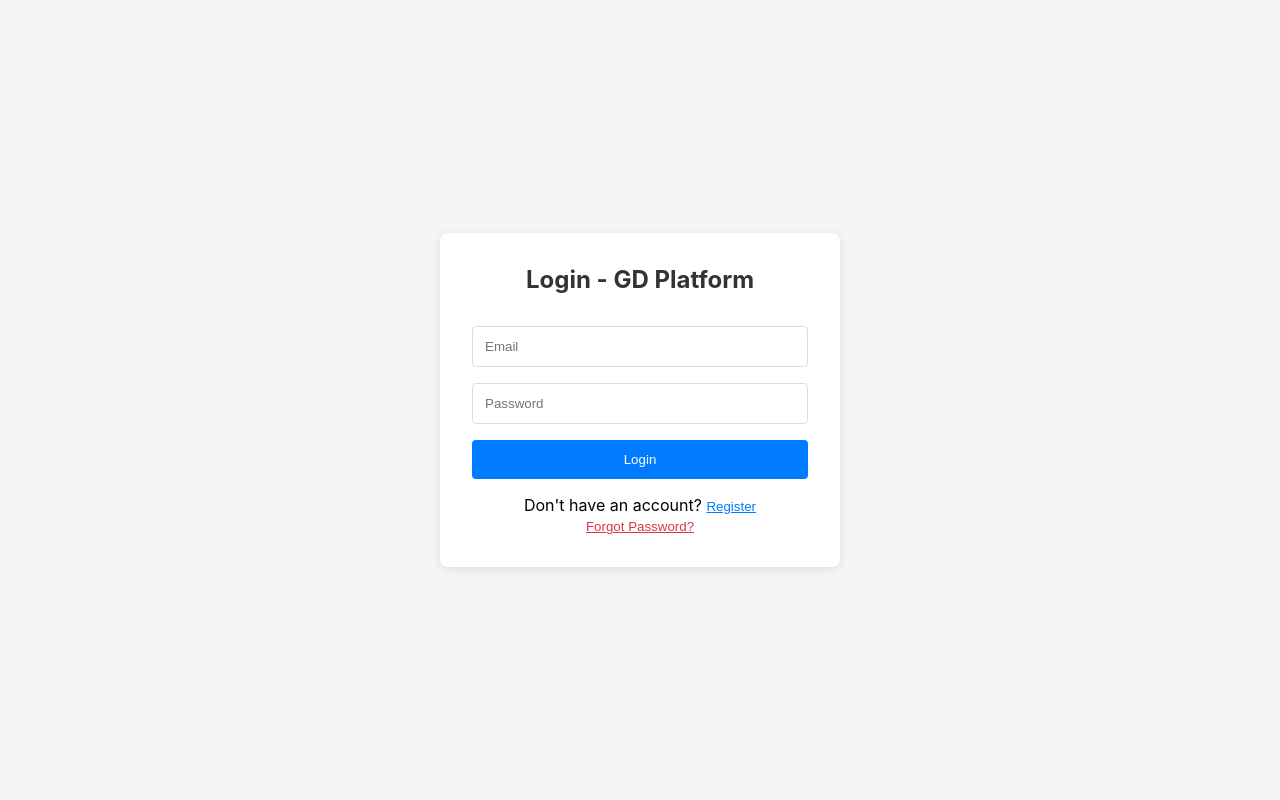
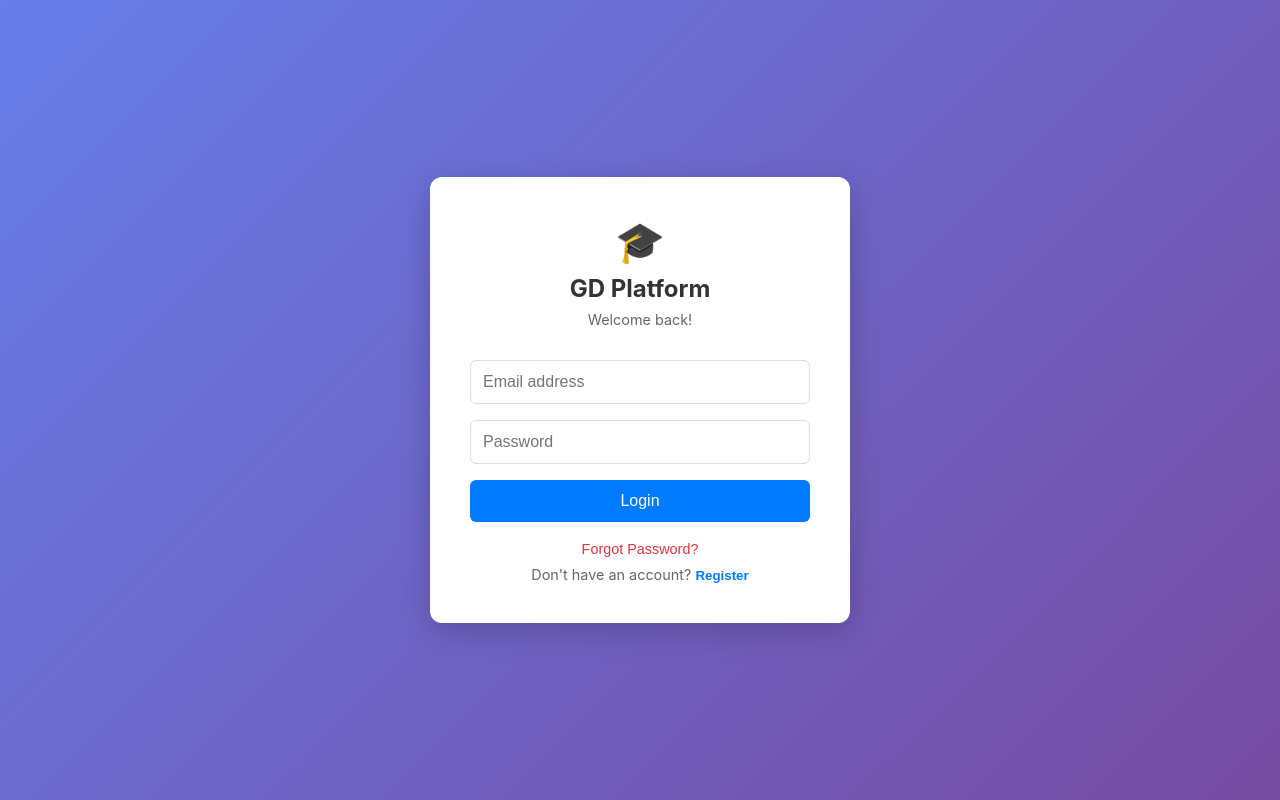
Before and after one commit to hallikerijaved/Vision-Meet, a React (Create React App) app in the folder frontend/: page /login in a window 1280 px wide. Built offline with nearby package versions, Linux system fonts and the light colour scheme; no server answers.

Commit message:
Update Login.js

```diff
--- a/frontend/src/pages/Login.js
+++ b/frontend/src/pages/Login.js
@@ -2,160 +2,231 @@ import React, { useState } from 'react';
 import { auth } from '../utils/api';
 
 const Login = ({ setUser }) => {
-  const [isLogin, setIsLogin] = useState(true);
-  const [showForgotPassword, setShowForgotPassword] = useState(false);
-  const [showOTPStep, setShowOTPStep] = useState(false);
+  const [mode, setMode] = useState('login'); // 'login' | 'register' | 'forgot'
+  const [step, setStep] = useState(1); // register: 1=details, 2=otp
   const [formData, setFormData] = useState({ name: '', email: '', password: '', otp: '' });
   const [error, setError] = useState('');
   const [message, setMessage] = useState('');
+  const [loading, setLoading] = useState(false);
 
-  const sendOTP = async () => {
-    if (!formData.email) {
-      setError('Please enter your email');
+  const reset = (newMode) => {
+    setMode(newMode);
+    setStep(1);
+    setError('');
+    setMessage('');
+    setFormData({ name: '', email: '', password: '', otp: '' });
+  };
+
+  const handleSendOTP = async () => {
+    if (!formData.name || !formData.email || !formData.password) {
+      setError('Please fill in all fields');
       return;
     }
-
+    setLoading(true);
+    setError('');
     try {
-      const response = await auth.sendOTP(formData.email);
-      if (response.data.otp) {
-        // Fallback mode - email failed
-        setMessage(`Email failed. Your OTP: ${response.data.otp}`);
-      } else {
-        // Success - email sent
-        setMessage('OTP sent to your email! Check your inbox.');
-      }
-      setShowOTPStep(true);
-    } catch (error) {
-      setError(error.response?.data?.message || 'Failed to send OTP');
+      await auth.sendOTP(formData.email);
+      setMessage(`OTP sent to ${formData.email} — check your inbox`);
+      setStep(2);
+    } catch (err) {
+      setError(err.response?.data?.message || 'Failed to send OTP');
+    } finally {
+      setLoading(false);
     }
   };
 
-  const handleSubmit = async (e) => {
+  const handleRegister = async (e) => {
     e.preventDefault();
+    if (!formData.otp) { setError('Enter the OTP'); return; }
+    setLoading(true);
     setError('');
-    setMessage('');
-
     try {
-      if (showForgotPassword) {
-        const response = await auth.forgotPassword(formData.email);
-        setMessage(`Reset link: ${response.data.resetLink}`);
-        console.log('Reset Link:', response.data.resetLink);
-        return;
-      }
-
-      if (!isLogin && !showOTPStep) {
-        // For registration, first send OTP
-        sendOTP();
-        return;
-      }
-
-      const response = isLogin
-        ? await auth.login({ email: formData.email, password: formData.password })
-        : await auth.register(formData);
-
+      const response = await auth.register(formData);
       localStorage.setItem('token', response.data.token);
       localStorage.setItem('user', JSON.stringify(response.data.user));
       setUser(response.data.user);
-    } catch (error) {
-      const errorMessage = error.response?.data?.message || 'Connection error';
-      setError(errorMessage);
+    } catch (err) {
+      setError(err.response?.data?.message || 'Registration failed');
+    } finally {
+      setLoading(false);
     }
   };
 
+  const handleLogin = async (e) => {
+    e.preventDefault();
+    setLoading(true);
+    setError('');
+    try {
+      const response = await auth.login({ email: formData.email, password: formData.password });
+      localStorage.setItem('token', response.data.token);
+      localStorage.setItem('user', JSON.stringify(response.data.user));
+      setUser(response.data.user);
+    } catch (err) {
+      setError(err.response?.data?.message || 'Invalid credentials');
+    } finally {
+      setLoading(false);
+    }
+  };
+
+  const handleForgot = async (e) => {
+    e.preventDefault();
+    setLoading(true);
+    setError('');
+    try {
+      const response = await auth.forgotPassword(formData.email);
+      setMessage(`Reset link sent! Check your email.`);
+    } catch (err) {
+      setError(err.response?.data?.message || 'Failed to send reset link');
+    } finally {
+      setLoading(false);
+    }
+  };
+
+  const inputStyle = {
+    width: '100%', padding: '0.75rem', marginBottom: '1rem',
+    border: '1px solid #ddd', borderRadius: '6px', fontSize: '1rem',
+    boxSizing: 'border-box'
+  };
+
+  const btnStyle = {
+    width: '100%', padding: '0.75rem', background: '#007bff',
+    color: 'white', border: 'none', borderRadius: '6px',
+    cursor: loading ? 'not-allowed' : 'pointer', fontSize: '1rem',
+    opacity: loading ? 0.7 : 1
+  };
+
   return (
-    <div style={{ minHeight: '100vh', display: 'flex', alignItems: 'center', justifyContent: 'center', background: '#f5f5f5' }}>
-      <div style={{ background: 'white', padding: '2rem', borderRadius: '8px', boxShadow: '0 2px 10px rgba(0,0,0,0.1)', width: '400px' }}>
-        <h2 style={{ textAlign: 'center', marginBottom: '2rem', color: '#333' }}>
-          {showForgotPassword ? 'Reset Password' : (isLogin ? 'Login' : 'Register')} - GD Platform
-        </h2>
+    <div style={{ minHeight: '100vh', display: 'flex', alignItems: 'center', justifyContent: 'center', background: 'linear-gradient(135deg, #667eea 0%, #764ba2 100%)' }}>
+      <div style={{ background: 'white', padding: '2.5rem', borderRadius: '12px', boxShadow: '0 8px 32px rgba(0,0,0,0.2)', width: '420px' }}>
 
-        {error && <div style={{ color: 'red', marginBottom: '1rem', textAlign: 'center' }}>{error}</div>}
-        {message && <div style={{ color: 'green', marginBottom: '1rem', textAlign: 'center' }}>{message}</div>}
+        {/* Header */}
+        <div style={{ textAlign: 'center', marginBottom: '2rem' }}>
+          <div style={{ fontSize: '2.5rem', marginBottom: '0.5rem' }}>🎓</div>
+          <h2 style={{ margin: 0, color: '#333' }}>GD Platform</h2>
+          <p style={{ color: '#666', margin: '0.5rem 0 0 0', fontSize: '0.9rem' }}>
+            {mode === 'login' && 'Welcome back!'}
+            {mode === 'register' && (step === 1 ? 'Create your account' : 'Verify your email')}
+            {mode === 'forgot' && 'Reset your password'}
+          </p>
+        </div>
 
-        <form onSubmit={handleSubmit}>
-          {!isLogin && !showForgotPassword && (
+        {error && (
+          <div style={{ background: '#f8d7da', color: '#721c24', padding: '0.75rem', borderRadius: '6px', marginBottom: '1rem', fontSize: '0.9rem', textAlign: 'center' }}>
+            ❌ {error}
+          </div>
+        )}
+        {message && (
+          <div style={{ background: '#d4edda', color: '#155724', padding: '0.75rem', borderRadius: '6px', marginBottom: '1rem', fontSize: '0.9rem', textAlign: 'center' }}>
+            ✅ {message}
+          </div>
+        )}
+
+        {/* LOGIN */}
+        {mode === 'login' && (
+          <form onSubmit={handleLogin}>
+            <input type="email" placeholder="Email address" value={formData.email}
+              onChange={(e) => setFormData({ ...formData, email: e.target.value })}
+              style={inputStyle} required />
+            <input type="password" placeholder="Password" value={formData.password}
+              onChange={(e) => setFormData({ ...formData, password: e.target.value })}
+              style={inputStyle} required />
+            <button type="submit" style={btnStyle} disabled={loading}>
+              {loading ? 'Logging in...' : 'Login'}
+            </button>
+            <div style={{ textAlign: 'center', marginTop: '1rem' }}>
+              <button type="button" onClick={() => reset('forgot')}
+                style={{ background: 'none', border: 'none', color: '#dc3545', cursor: 'pointer', fontSize: '0.9rem' }}>
+                Forgot Password?
+              </button>
+            </div>
+            <div style={{ textAlign: 'center', marginTop: '0.5rem', color: '#666', fontSize: '0.9rem' }}>
+              Don't have an account?{' '}
+              <button type="button" onClick={() => reset('register')}
+                style={{ background: 'none', border: 'none', color: '#007bff', cursor: 'pointer', fontWeight: 'bold' }}>
+                Register
+              </button>
+            </div>
+          </form>
+        )}
+
+        {/* REGISTER - Step 1: Fill details */}
+        {mode === 'register' && step === 1 && (
+          <div>
+            <input type="text" placeholder="Full Name" value={formData.name}
+              onChange={(e) => setFormData({ ...formData, name: e.target.value })}
+              style={inputStyle} />
+            <input type="email" placeholder="Email address" value={formData.email}
+              onChange={(e) => setFormData({ ...formData, email: e.target.value })}
+              style={inputStyle} />
+            <input type="password" placeholder="Password" value={formData.password}
+              onChange={(e) => setFormData({ ...formData, password: e.target.value })}
+              style={inputStyle} />
+            <button onClick={handleSendOTP} style={btnStyle} disabled={loading}>
+              {loading ? 'Sending OTP...' : '📧 Send OTP to Email'}
+            </button>
+            <div style={{ textAlign: 'center', marginTop: '1rem', color: '#666', fontSize: '0.9rem' }}>
+              Already have an account?{' '}
+              <button type="button" onClick={() => reset('login')}
+                style={{ background: 'none', border: 'none', color: '#007bff', cursor: 'pointer', fontWeight: 'bold' }}>
+                Login
+              </button>
+            </div>
+          </div>
+        )}
+
+        {/* REGISTER - Step 2: Enter OTP */}
+        {mode === 'register' && step === 2 && (
+          <form onSubmit={handleRegister}>
+            <div style={{ textAlign: 'center', marginBottom: '1.5rem' }}>
+              <div style={{ fontSize: '3rem' }}>📬</div>
+              <p style={{ color: '#555', margin: '0.5rem 0 0 0' }}>
+                We sent a 6-digit OTP to<br />
+                <strong style={{ color: '#007bff' }}>{formData.email}</strong>
+              </p>
+            </div>
             <input
               type="text"
-              placeholder="Full Name"
-              value={formData.name}
-              onChange={(e) => setFormData({ ...formData, name: e.target.value })}
-              style={{ width: '100%', padding: '0.75rem', marginBottom: '1rem', border: '1px solid #ddd', borderRadius: '4px' }}
-              required
-            />
-          )}
-
-          <input
-            type="email"
-            placeholder="Email"
-            value={formData.email}
-            onChange={(e) => setFormData({ ...formData, email: e.target.value })}
-            style={{ width: '100%', padding: '0.75rem', marginBottom: '1rem', border: '1px solid #ddd', borderRadius: '4px' }}
-            required
-          />
-
-          {!showForgotPassword && (
-            <input
-              type="password"
-              placeholder="Password"
-              value={formData.password}
-              onChange={(e) => setFormData({ ...formData, password: e.target.value })}
-              style={{ width: '100%', padding: '0.75rem', marginBottom: '1rem', border: '1px solid #ddd', borderRadius: '4px' }}
-              required
-            />
-          )}
-
-          {!isLogin && showOTPStep && (
-            <input
-              type="text"
-              placeholder="Enter OTP"
+              placeholder="Enter 6-digit OTP"
               value={formData.otp}
-              onChange={(e) => setFormData({ ...formData, otp: e.target.value })}
-              style={{ width: '100%', padding: '0.75rem', marginBottom: '1rem', border: '1px solid #ddd', borderRadius: '4px', textAlign: 'center' }}
+              onChange={(e) => setFormData({ ...formData, otp: e.target.value.replace(/\D/g, '').slice(0, 6) })}
+              style={{ ...inputStyle, textAlign: 'center', fontSize: '1.5rem', letterSpacing: '0.5rem', fontWeight: 'bold' }}
               maxLength="6"
               required
             />
-          )}
+            <button type="submit" style={btnStyle} disabled={loading}>
+              {loading ? 'Verifying...' : '✅ Verify & Register'}
+            </button>
+            <div style={{ textAlign: 'center', marginTop: '1rem' }}>
+              <button type="button" onClick={handleSendOTP} disabled={loading}
+                style={{ background: 'none', border: 'none', color: '#007bff', cursor: 'pointer', fontSize: '0.9rem' }}>
+                Resend OTP
+              </button>
+              {' · '}
+              <button type="button" onClick={() => { setStep(1); setError(''); setMessage(''); }}
+                style={{ background: 'none', border: 'none', color: '#666', cursor: 'pointer', fontSize: '0.9rem' }}>
+                Change Email
+              </button>
+            </div>
+          </form>
+        )}
 
-          <button
-            type="submit"
-            style={{ width: '100%', padding: '0.75rem', background: '#007bff', color: 'white', border: 'none', borderRadius: '4px', cursor: 'pointer' }}
-          >
-            {showForgotPassword ? 'Send Reset Link' :
-             (isLogin ? 'Login' :
-              (showOTPStep ? 'Verify OTP & Register' : 'Send OTP'))}
-          </button>
-        </form>
-
-        <div style={{ textAlign: 'center', marginTop: '1rem' }}>
-          {!showForgotPassword ? (
-            <>
-              <p>
-                {isLogin ? "Don't have an account? " : "Already have an account? "}
-                <button
-                  onClick={() => setIsLogin(!isLogin)}
-                  style={{ background: 'none', border: 'none', color: '#007bff', cursor: 'pointer', textDecoration: 'underline' }}
-                >
-                  {isLogin ? 'Register' : 'Login'}
-                </button>
-              </p>
-              {isLogin && (
-                <button
-                  onClick={() => setShowForgotPassword(true)}
-                  style={{ background: 'none', border: 'none', color: '#dc3545', cursor: 'pointer', textDecoration: 'underline' }}
-                >
-                  Forgot Password?
-                </button>
-              )}
-            </>
-          ) : (
-            <button
-              onClick={() => { setShowForgotPassword(false); setMessage(''); setError(''); }}
-              style={{ background: 'none', border: 'none', color: '#007bff', cursor: 'pointer', textDecoration: 'underline' }}
-            >
-              Back to Login
+        {/* FORGOT PASSWORD */}
+        {mode === 'forgot' && (
+          <form onSubmit={handleForgot}>
+            <input type="email" placeholder="Enter your email" value={formData.email}
+              onChange={(e) => setFormData({ ...formData, email: e.target.value })}
+              style={inputStyle} required />
+            <button type="submit" style={btnStyle} disabled={loading}>
+              {loading ? 'Sending...' : '📧 Send Reset Link'}
             </button>
-          )}
-        </div>
+            <div style={{ textAlign: 'center', marginTop: '1rem' }}>
+              <button type="button" onClick={() => reset('login')}
+                style={{ background: 'none', border: 'none', color: '#007bff', cursor: 'pointer', fontSize: '0.9rem' }}>
+                ← Back to Login
+              </button>
+            </div>
+          </form>
+        )}
       </div>
     </div>
   );
```
